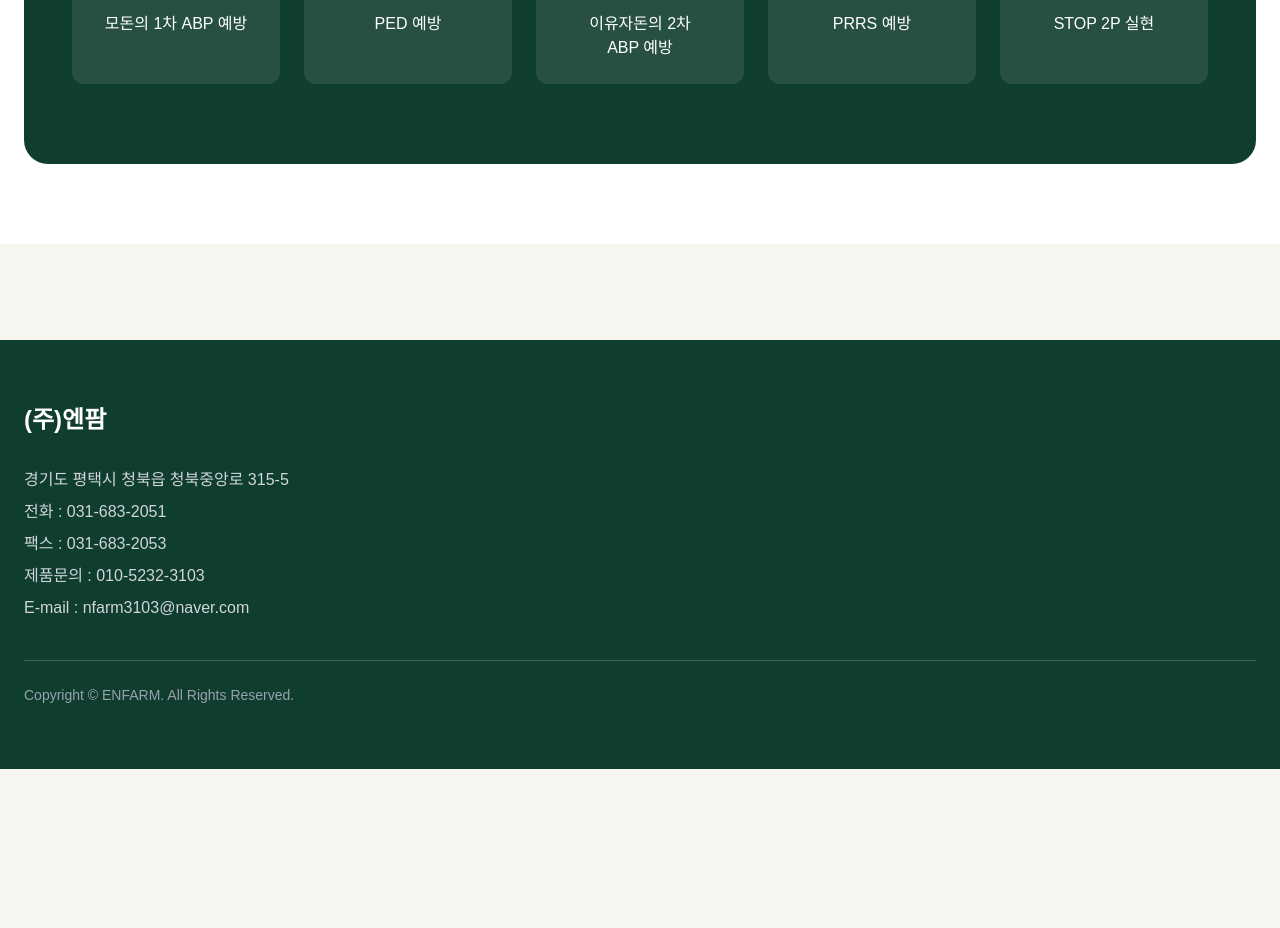
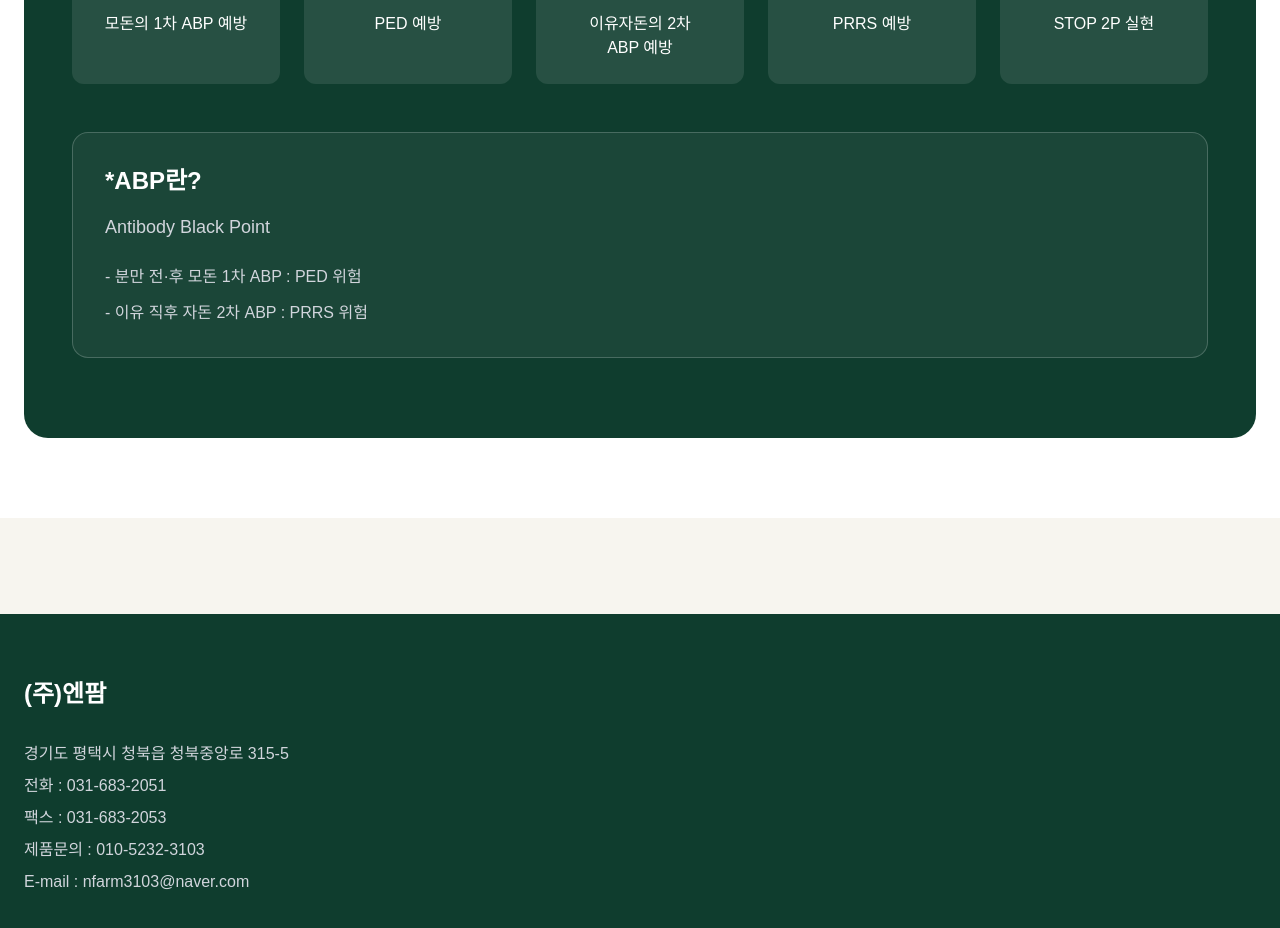
Before and after one commit to uncypdf/enfarm-site, a Next.js app: page /technology in a window 1280 px wide. Shown: the part 4160-5088 px from the top of the page. Before the commit the page ends 4929 px from the top, so only its background shows below. Built offline with nearby package versions, Linux system fonts and the light colour scheme.

Commit message:
Add ABP explanation to technology page

```diff
--- a/src/app/technology/page.tsx
+++ b/src/app/technology/page.tsx
@@ -235,6 +235,18 @@ export default function TechnologyPage() {
               STOP 2P 실현
             </div>
           </div>
+          <div className="mt-12 rounded-2xl border border-white/20 bg-white/5 p-8">
+            <h3 className="text-2xl font-bold">*ABP란?</h3>
+
+            <p className="mt-4 text-lg text-gray-300">
+              Antibody Black Point
+            </p>
+
+            <ul className="mt-6 space-y-3 text-gray-300">
+              <li>- 분만 전·후 모돈 1차 ABP : PED 위험</li>
+              <li>- 이유 직후 자돈 2차 ABP : PRRS 위험</li>
+            </ul>
+          </div>
         </section>
       </div>
     </main>
```
